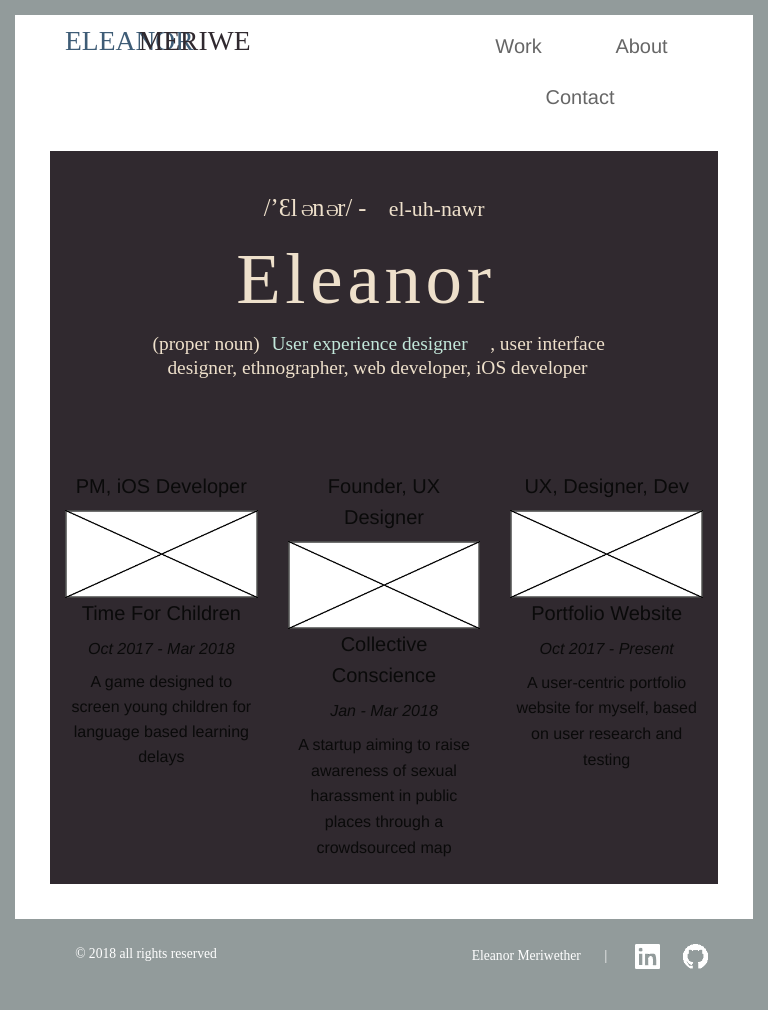
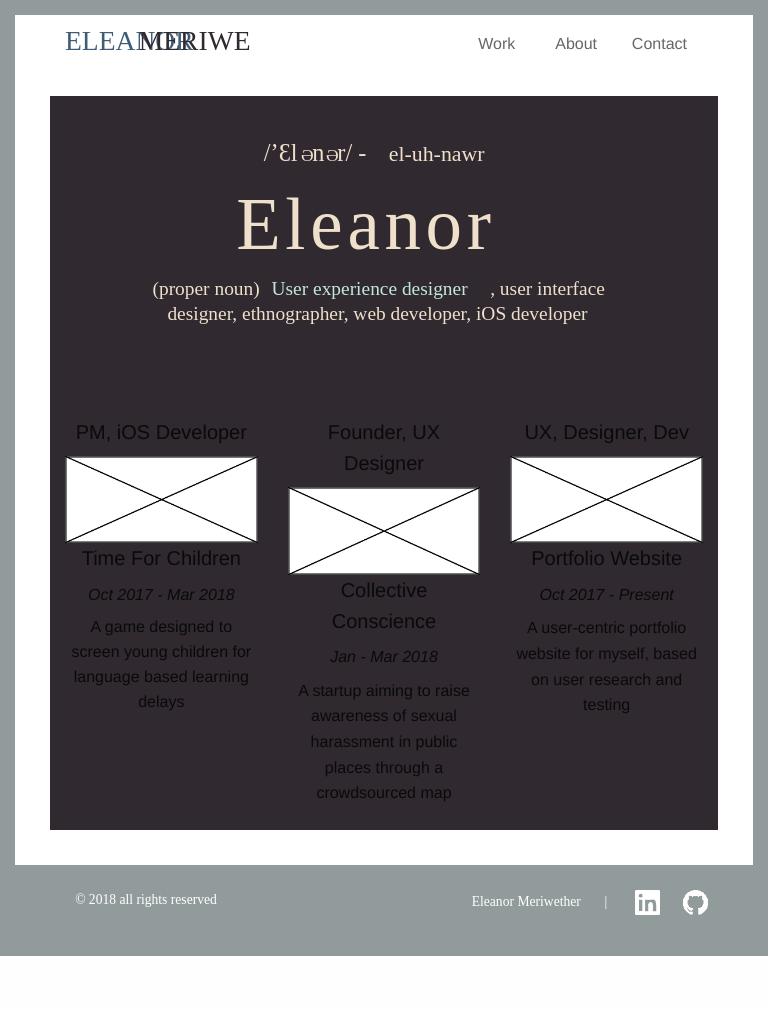
Before and after one commit to emeriwether/emeriwether.github.io, a Jekyll site: the page built from index.html, in a window 768 px wide. Built offline with Jekyll 4.4.1, drawn with Linux system fonts in a browser that asks for light colours; some web fonts are replaced; after the commit the page ends 956 px from its top, so only the background shows below that.

Commit message:
adjust styling for nav in medium sized mediapoint

```diff
--- a/css/app.css
+++ b/css/app.css
@@ -63,10 +63,14 @@
     nav {
         padding-left: 315px;
     }
+}*/
+
+@media screen and (min-width: 40em) and (max-width: 51.938em) {
+    nav {
+        margin-right: 35px;
+    }
+
+    nav > ul > li > a {
+        font-size: 80%
+    }
 }
-
-@media screen and (min-width: 68em) {
-    nav {
-        padding-left: 425px;
-    }
-}*/
```
